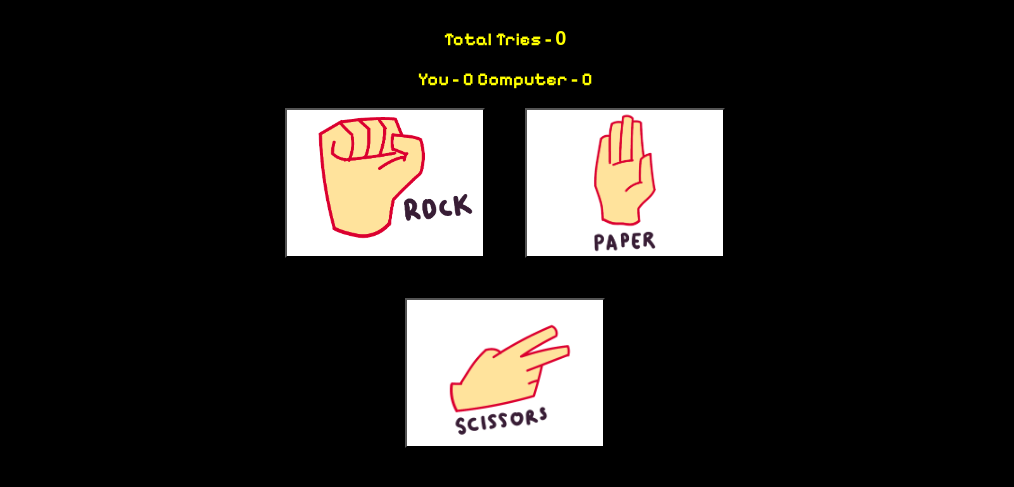
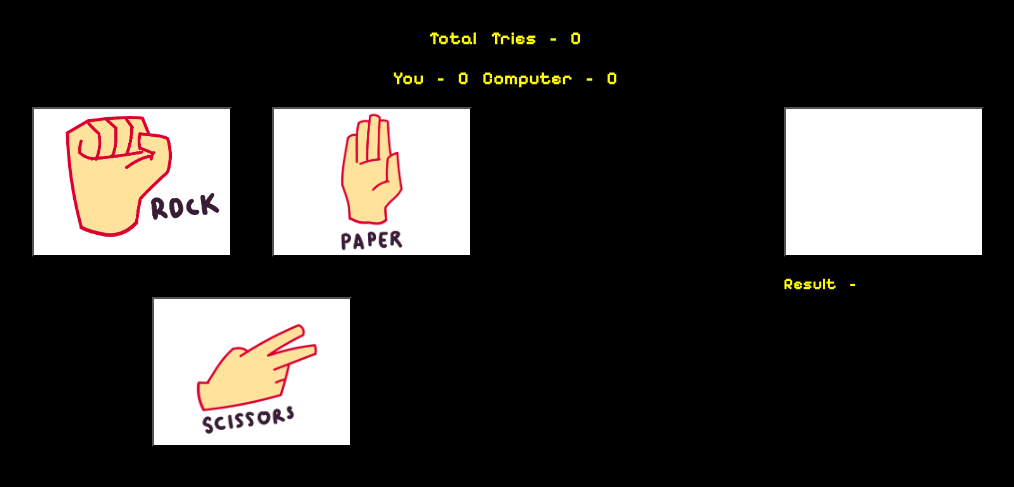
Before and after one commit to mustafa-bhatti/rock-paper-scissors, a plain HTML site: page index.html in a window 1280 px wide. Shown: the part 87-574 px from the top of the page, without its empty margins (135-1149 px from the left). Drawn offline with Linux system fonts and the light colour scheme.

Commit message:
Add a slot for computer choice and Result

```diff
--- a/index.html
+++ b/index.html
@@ -11,7 +11,6 @@
     <div class="content-text">
         <p>Total Tries - <span class="tries">0</span> </p>
         <p>You  - <span class="user-score">0</span> Computer - <span class="comp-score">0</span></p>
-
     </div>
     <div class="content">
         <div class="img-container">
@@ -19,6 +18,16 @@
             <button class="image paper" title="paper"></button>
             <button class="image scissor" title="scissor" type="button"></button>
         </div>
+        <div class="comp-container">
+            <button class="image comp" title="comp"></button>
+            <p>Result - <span class="result"></span></p>
+
+        </div>
+    </div>
+    <div class="replay-container">
+        <div class="replay">
+
+        </div>
     </div>
     <script src="script.js"></script>
 </body>
--- a/script.js
+++ b/script.js
@@ -38,6 +38,7 @@ let totalTries = 0;
 const tries = document.querySelector(".tries");
 const userScore = document.querySelector(".user-score");
 const compScore = document.querySelector(".comp-score");
+const result = document.querySelector(".result");
 
 function playAgain() {
     return 1
@@ -47,6 +48,7 @@ function playRound(userChoice,choice){
         return playAgain()
     }
     if (userChoice == choice){
+        result.textContent = `Its a Tie. ${userChoice} = ${choice}`;
         console.log(`Its a Tie. ${userChoice} = ${choice}`);
     }
     else if (userChoice == "rock" && choice == "scissor"){
--- a/styles.css
+++ b/styles.css
@@ -12,9 +12,13 @@ h1 {
     text-align: center;
     font-size: 45px;
 }
+.info {
+    display: flex;
+    justify-content: space-around;
+}
 .content{
     display: flex;
-    justify-content: center;
+    justify-content: space-around;
 }
 .img-container {
     display: flex;
@@ -34,6 +38,12 @@ h1 {
     background-position:center;
 
 }
+
+.comp-container {
+    max-width: min-content;
+    word-spacing: 10px;
+}
+
 .rock {
     background-image: url(images/rock.png);
 }
@@ -47,8 +57,5 @@ h1 {
 .content-text{
     text-align: center;
     font-size: 18px;
+    word-spacing: 10px;
 }
-.tries {
-    font-size: 20px;
-    font-family: sans-serif;
-}
```
